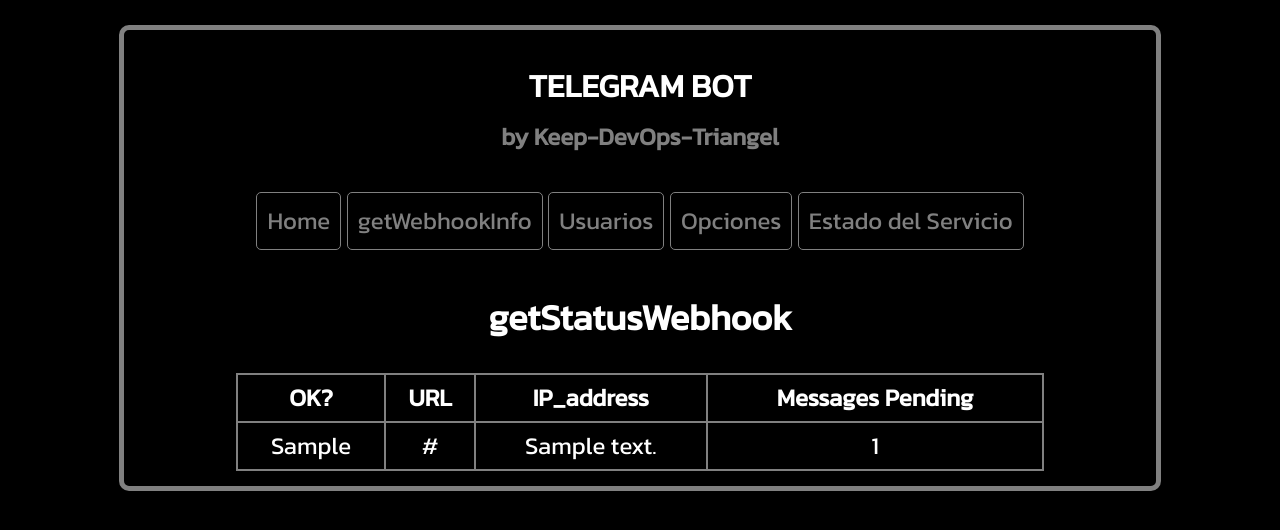
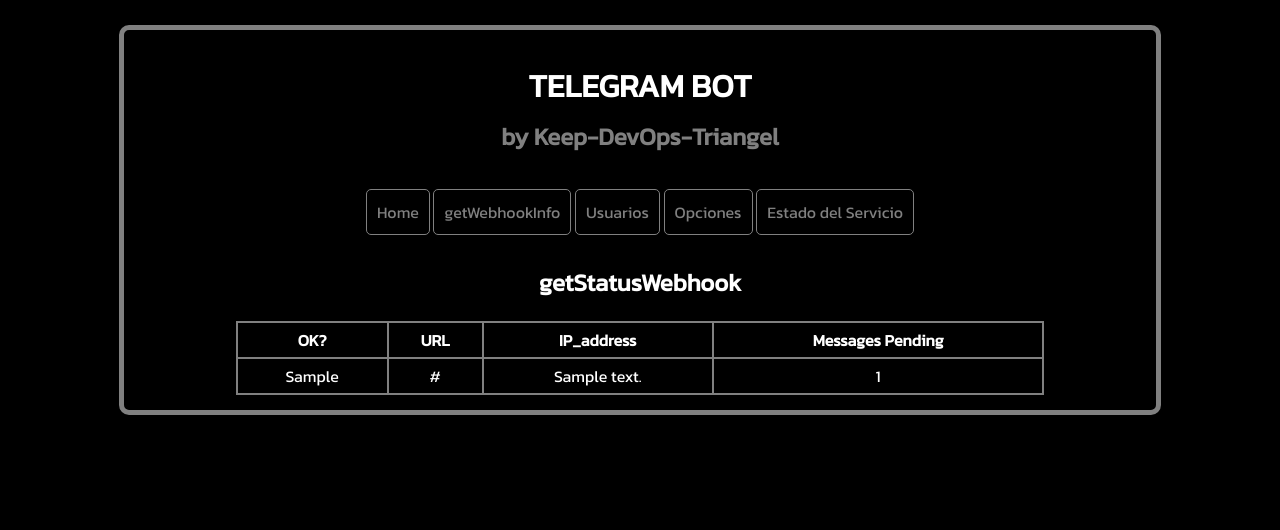
Before and after one commit to RafaTorices/bot-telegram-python, a Flask app: page /getWebhookInfo in a window 1280 px wide. Shown: the top 530 px of the page. Run offline with Flask 3, Linux system fonts and the light colour scheme; tables that the repository leaves empty or names only in its code hold one stand-in row (values such as "Sample post"); a database or web service that is not in the repository returns one stand-in record (values such as "Sample title"); data that the repository does not hold is empty.

Commit message:
change css font size

```diff
--- a/src/application/static/css/styles.css
+++ b/src/application/static/css/styles.css
@@ -7,7 +7,7 @@ body {
     background-color: #000;
     color: #fff;
     font-family: 'Kanit-Regular';
-    font-size: 1.5rem;
+    font-size: 1rem;
     line-height: 1.5;
 }
 
@@ -23,7 +23,7 @@ span {
 button {
     display: inline-block;
     padding: 10px 20px;
-    font-size: 16px;
+    font-size: 1.5;
     text-align: center;
     text-decoration: none;
     cursor: pointer;
@@ -54,7 +54,7 @@ input {
     box-sizing: border-box;
     border: 1px solid blue;
     border-radius: 4px;
-    font-size: x-large;
+    font-size: 1rem;
     transition: border-color 0.3s;
     font-family: Kanit-Regular;
 }
@@ -62,7 +62,7 @@ input {
 input:disabled {
     background-color: black;
     color: white;
-    font-size: x-large;
+    font-size: 1rem;
     border-style: none;
     font-variant: small-caps;
 }
@@ -131,6 +131,7 @@ div {
     padding: 10px;
     margin-top: 2%;
     margin-bottom: 2%;
+    font-size: 1rem;
 }
 
 table {
@@ -141,6 +142,7 @@ table {
     border-radius: 20px;
     border-style: solid;
     border-width: 2px;
+    font-size: 1rem;
 }
 
 td {
```
